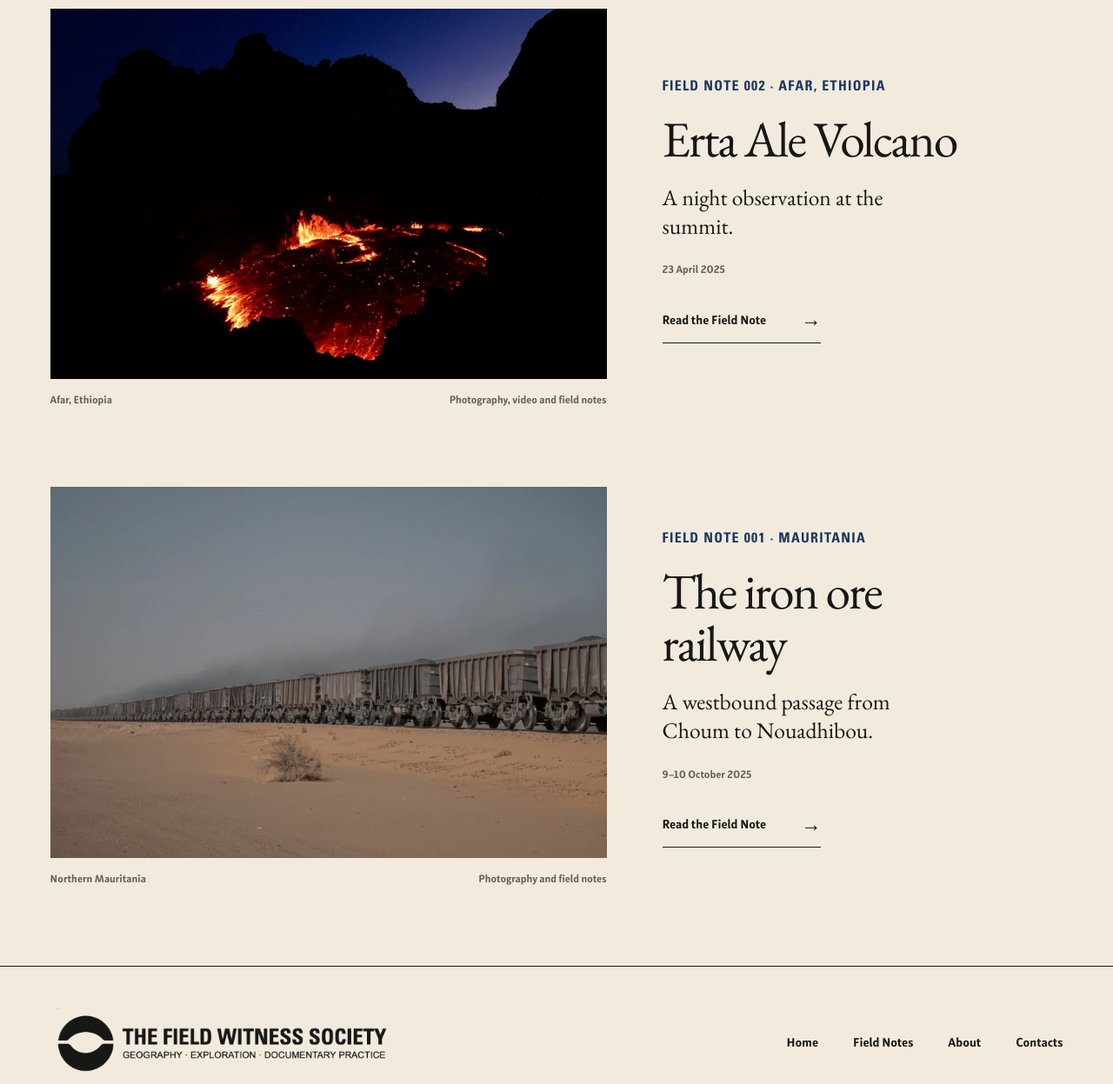
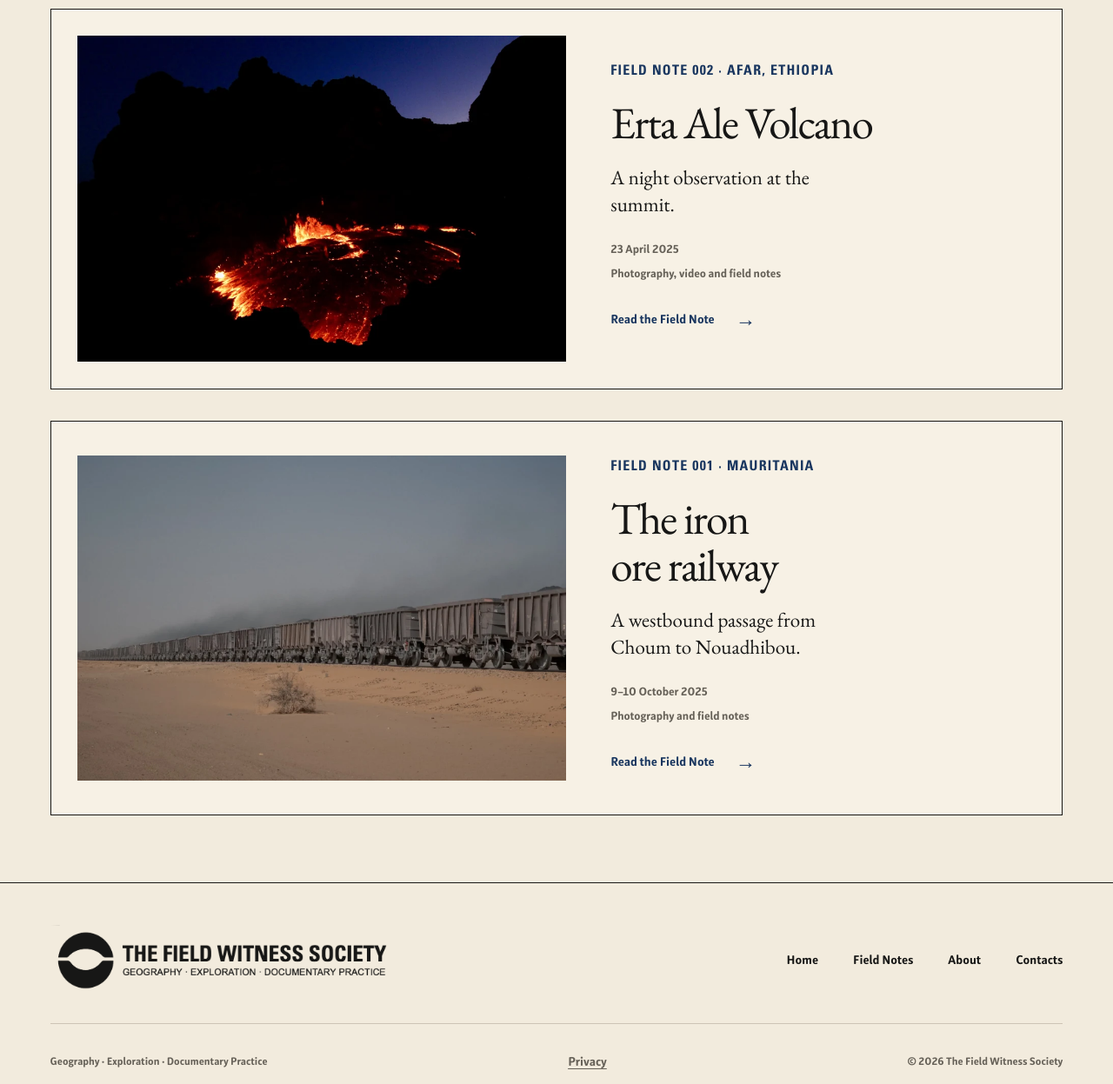
Before and after one commit to thefieldwitnesssociety/thefieldwitnesssociety.github.io, a website: page field-notes/index.html in a window 1280 px wide. Shown: the part 340-1587 px from the top of the page at 87% size. Drawn offline with Linux system fonts and the light colour scheme.

Commit message:
Present Field Notes as bordered clickable postcards without internal dividers

```diff
--- a/assets/site.css
+++ b/assets/site.css
@@ -55,19 +55,21 @@ button{cursor:pointer}
 .notes-heading{display:flex;align-items:end;justify-content:space-between;gap:50px;padding-bottom:44px}
 .notes-heading h1{font-size:clamp(5rem,10vw,10rem)}
 .notes-heading .standfirst{max-width:20ch;margin-bottom:9px;font-size:1.5rem}
-.feature{display:grid;grid-template-columns:minmax(0,1.25fr) minmax(0,.9fr);gap:clamp(32px,5vw,80px);align-items:center;margin-bottom:clamp(64px,7vw,100px)}
-.feature-photo{grid-row:1;min-width:0}
-.feature-photo>a{display:block}
-.feature-photo img{width:100%}
-.feature-photo figcaption{display:flex;justify-content:space-between;gap:16px;margin-top:15px;font:700 .75rem/1.6 var(--sans);color:var(--muted)}
-.feature-copy{grid-column:2;grid-row:1;min-width:0}
-.feature .eyebrow{font-family:var(--brand);font-size:1rem;color:var(--blue);margin-bottom:20px}
-.feature h2{font:400 clamp(2.75rem,4.5vw,4.8rem)/1.03 var(--serif);letter-spacing:-.035em;max-width:13ch}
-.feature h2 a{text-decoration:none}
-.feature h2 a:hover{text-decoration:underline;text-decoration-thickness:1px}
-.feature-deck{font:400 clamp(1.5rem,2vw,2rem)/1.3 var(--serif);max-width:25ch;margin-top:22px}
-.feature-meta{font:700 .75rem/1.6 var(--sans);color:var(--muted);margin-top:24px}
-.feature .text-link{max-width:100%;margin-top:22px}
+/* Each publication is one complete, clickable postcard. */
+.field-notes-list{display:grid;gap:36px;padding-bottom:clamp(56px,6vw,90px)}
+.field-note-card{min-width:0}
+.postcard{display:grid;grid-template-columns:minmax(0,1.15fr) minmax(0,1fr);align-items:center;gap:clamp(28px,4vw,64px);padding:clamp(20px,2.4vw,38px);border:1px solid var(--ink);text-decoration:none;color:var(--ink);background:#f7f1e5;transition:border-color .2s var(--ease),background-color .2s var(--ease)}
+.postcard:hover{color:var(--ink);border-color:var(--blue);background:#faf5eb}
+.postcard:focus-visible{outline:3px solid var(--blue);outline-offset:5px}
+.postcard-photo{min-width:0}
+.postcard-photo img{width:100%;height:auto}
+.postcard-copy{min-width:0;padding-block:8px}
+.postcard .eyebrow{font-family:var(--brand);font-size:1rem;color:var(--blue);margin-bottom:22px}
+.postcard h2{font:400 clamp(2.5rem,4vw,4.4rem)/1.04 var(--serif);letter-spacing:-.035em;max-width:14ch;text-wrap:balance}
+.postcard-deck{font:400 clamp(1.4rem,1.8vw,1.8rem)/1.35 var(--serif);max-width:27ch;margin-top:22px}
+.postcard-meta{display:grid;gap:7px;font:700 .8125rem/1.6 var(--sans);color:var(--muted);margin-top:26px}
+.postcard-open{display:inline-flex;align-items:center;gap:24px;min-height:44px;margin-top:20px;font:700 .875rem/1.5 var(--sans);color:var(--blue)}
+.postcard:hover .arrow{transform:translateX(5px)}
 /* Institutional information on a single reading column. */
 .article-shell{max-width:1360px}
 .about-heading{padding-bottom:clamp(48px,6vw,80px)}
@@ -187,7 +189,7 @@ button{cursor:pointer}
  .hero-type{padding-top:45px}.hero-type h1{font-size:clamp(3.5rem,9.6vw,5.4rem)}
  .home-copy{padding-block:60px}.home-intro{max-width:37rem}.home-intro p{font-size:2rem;max-width:35ch}.home-intro .text-link{margin-top:24px}
  .notes-heading{display:block;padding-bottom:30px}.notes-heading h1{font-size:6rem}.notes-heading .standfirst{margin-top:16px;max-width:none;font-size:1.5rem}
- .feature{grid-template-columns:1fr;gap:0}.feature-copy{grid-column:1;grid-row:2;margin-top:25px;padding-top:24px;border-top:1px solid var(--ink)}.feature h2{font-size:3.8rem}.feature-deck{font-size:1.7rem}
+ .postcard{grid-template-columns:1fr;gap:28px;padding:28px}.postcard-copy{padding:0}.postcard h2{font-size:3.8rem;max-width:none}.postcard-deck{font-size:1.7rem;max-width:35ch}
  .about-heading{padding-bottom:60px}.about-title h1{font-size:3.1rem}.about-title .standfirst{font-size:1.4rem;margin-top:25px}.about-title .eyebrow{font-size:.875rem}
  .about-section{grid-template-columns:1fr;gap:25px;padding-block:30px 42px}.about-section .prose{max-width:none}.mission{font-size:2.7rem}.principle-list{gap:30px 36px}
  .contacts-heading{display:block;padding-bottom:28px}.contacts-heading .standfirst{font-size:1.5rem;margin-top:18px;max-width:38ch}
@@ -208,8 +210,7 @@ button{cursor:pointer}
  .hero-type{justify-content:flex-start;align-items:flex-end;padding-block:24px}.hero-type h1{font-size:clamp(3rem,12.1vw,4.6rem);max-width:11ch;line-height:1.03}
  .home-copy{padding-block:48px 52px}.home-intro p{font-size:1.85rem;line-height:1.28;letter-spacing:-.015em}.home-intro .text-link{margin-top:23px}
  .page-heading{padding-block:35px 30px}.page-heading h1{font-size:3.6rem}.notes-heading h1{font-size:clamp(3.6rem,14vw,5.5rem)}.notes-heading .standfirst{font-size:1.4rem;margin-top:12px}
- .feature{margin-bottom:55px}.feature-photo figcaption{font-size:.75rem;display:block}.feature-photo figcaption span{display:block}.feature-photo figcaption span+span{margin-top:3px}.feature-copy{display:flex;flex-direction:column;gap:0;margin-top:22px;padding-top:23px}
- .feature .eyebrow{font-size:.9375rem;margin-bottom:15px}.feature h2{font-size:clamp(3.1rem,11vw,4.5rem);line-height:1.05;max-width:14ch}.feature-deck{font-size:1.55rem;margin-top:18px;max-width:28ch}.feature-meta{font-size:.75rem;margin-top:20px}.feature .text-link{margin-top:20px}
+ .field-notes-list{gap:28px;padding-bottom:52px}.postcard{padding:18px;gap:24px}.postcard .eyebrow{font-size:.9375rem;margin-bottom:16px}.postcard h2{font-size:clamp(2.55rem,10vw,3.6rem);max-width:15ch}.postcard-deck{font-size:1.45rem;margin-top:18px}.postcard-meta{margin-top:22px}.postcard-open{margin-top:16px}
  .about-heading{padding-bottom:48px}.about-title h1{font-size:clamp(2.6rem,10.2vw,4rem);max-width:16ch;line-height:1.08}.about-title .eyebrow{margin-bottom:20px}.about-title .standfirst{font-size:1.5rem;max-width:30ch;margin-top:23px}
  .about-section{gap:22px;padding-block:28px 38px}.article-shell .prose{font-size:1.35rem;line-height:1.5}.mission{font-size:clamp(1.9rem,7.4vw,2.5rem);line-height:1.17;margin-bottom:25px}.principle-list{grid-template-columns:1fr;gap:25px}.principle-list h3{font-size:1.85rem}.principle-list p{font-size:1.3rem}.practice-list{grid-template-columns:1fr;font-size:.875rem}#practice{padding-bottom:55px}
  .contacts-heading .standfirst{font-size:1.45rem}.contact-address a{font-size:.875rem}.form-guidance,.form-note,.email-fallback{font-size:1.125rem}.form-field input,.form-field textarea{font-size:1.25rem;min-height:56px}
--- a/field-notes/index.html
+++ b/field-notes/index.html
@@ -5,32 +5,38 @@
 <title>Field Notes · The Field Witness Society</title><meta name="description" content="Photography and writing from the field. Explore the publications of The Field Witness Society.">
 <link rel="canonical" href="https://fieldwitnesssociety.com/field-notes/"><meta name="theme-color" content="#f2ebdd">
 <link rel="icon" href="/favicon.ico" sizes="any"><link rel="icon" href="/assets/brand/crater-section.svg" type="image/svg+xml">
-<link rel="stylesheet" href="/assets/site.css?v=cef92d393091"><link rel="preload" href="/assets/fonts/eb-garamond.woff2" as="font" type="font/woff2" crossorigin>
+<link rel="stylesheet" href="/assets/site.css?v=4e85479e7b11"><link rel="preload" href="/assets/fonts/eb-garamond.woff2" as="font" type="font/woff2" crossorigin>
 <link rel="preload" href="/assets/fonts/univers-67.woff2" as="font" type="font/woff2" crossorigin>
 <link rel="preload" href="/assets/fonts/submariner-r24.woff2" as="font" type="font/woff2" crossorigin>
 <script src="/assets/legacy-navigation.js?v=b0a47252e0ae" defer></script><script src="/assets/site-navigation.js?v=73d27dae3629" defer></script>
 </head><body class="page-notes"><a class="skip-link" href="#main">Skip to content</a><header class="site-header"><div class="shell masthead"><a class="brand-lockup header-brand" href="/" aria-label="The Field Witness Society home"><img class="header-logo" src="/assets/brand/fws-horizontal-lockup.png" width="2048" height="423" alt="The Field Witness Society — Geography · Exploration · Documentary Practice"></a><button class="menu-toggle" aria-label="Open navigation" aria-controls="main-navigation" aria-expanded="false" hidden><span aria-hidden="true"></span><span aria-hidden="true"></span></button><nav id="main-navigation" class="main-nav" aria-label="Main navigation"><a href="/">Home</a><a href="/field-notes/" aria-current="page">Field Notes</a><a href="/about/">About</a><a href="/contacts/">Contacts</a></nav></div></header><main id="main" class="shell">
-    <header class="page-heading notes-heading"><h1>Field Notes</h1><p class="standfirst">Photography and writing from the field.</p></header>
-    <article class="feature" aria-labelledby="feature-002-title">
-      <div class="feature-copy"><p class="eyebrow">Field Note 002 · Afar, Ethiopia</p>
-      <h2 id="feature-002-title"><a href="/field-notes/erta-ale/">Erta Ale Volcano</a></h2>
-      <p class="feature-deck">A night observation at the summit.</p>
-      <p class="feature-meta">23 April 2025</p>
-      <a class="text-link" href="/field-notes/erta-ale/">Read the Field Note<span class="arrow" aria-hidden="true">→</span></a></div>
-      <figure class="feature-photo"><a href="/field-notes/erta-ale/" aria-label="Read Erta Ale Volcano">
-      <img src="/assets/field-note-002/figure-01-1600.webp" srcset="/assets/field-note-002/figure-01-960.webp 960w, /assets/field-note-002/figure-01-1600.webp 1600w, /assets/field-note-002/figure-01.jpg 2048w" sizes="(max-width:640px) calc(100vw - 40px), (max-width:860px) 91vw, (min-width:1875px) 924px, 50vw" width="2048" height="1365" alt="Active lava illuminating the summit crater of Erta Ale after dark." fetchpriority="high"></a>
-      <figcaption><span>Afar, Ethiopia</span><span>Photography, video and field notes</span></figcaption></figure>
-    </article>
-    <article class="feature" aria-labelledby="feature-title">
-      <div class="feature-copy"><p class="eyebrow">Field Note 001 · Mauritania</p>
-      <h2 id="feature-title"><a href="/field-notes/the-iron-ore-railway/">The iron ore railway</a></h2>
-      <p class="feature-deck">A westbound passage from Choum to Nouadhibou.</p>
-      <p class="feature-meta">9–10 October 2025</p>
-      <a class="text-link" href="/field-notes/the-iron-ore-railway/">Read the Field Note<span class="arrow" aria-hidden="true">→</span></a></div>
-      <figure class="feature-photo"><a href="/field-notes/the-iron-ore-railway/" aria-label="Read The iron ore railway">
-      <img src="/assets/field-note-001/figure-01-1600.webp" srcset="/assets/field-note-001/figure-01-960.webp 960w, /assets/field-note-001/figure-01-1600.webp 1600w, /assets/field-note-001/figure-01.jpg 2048w" sizes="(max-width:640px) calc(100vw - 40px), (max-width:860px) 91vw, (min-width:1875px) 924px, 50vw" width="2048" height="1365" alt="Iron-ore wagons extending across the desert in northern Mauritania." loading="lazy" decoding="async"></a>
-      <figcaption><span>Northern Mauritania</span><span>Photography and field notes</span></figcaption></figure>
-    </article>
-    </main><footer class="site-footer"><div class="shell"><div class="footer-top"><a class="brand-lockup footer-brand" href="/" aria-label="The Field Witness Society home"><img src="/assets/brand/fws-horizontal-lockup.png" width="2048" height="423" alt="The Field Witness Society — Geography · Exploration · Documentary Practice"></a>
+      <header class="page-heading notes-heading"><h1>Field Notes</h1><p class="standfirst">Photography and writing from the field.</p></header>
+      <div class="field-notes-list"><article class="field-note-card" aria-labelledby="note-002-title">
+          <a class="postcard" href="/field-notes/erta-ale/" aria-labelledby="note-002-title" aria-describedby="note-002-deck">
+            <figure class="postcard-photo">
+              <img src="/assets/field-note-002/figure-01-960.webp" srcset="/assets/field-note-002/figure-01-960.webp 960w, /assets/field-note-002/figure-01-1600.webp 1600w" sizes="(max-width:640px) calc(100vw - 78px), (max-width:860px) calc(91vw - 58px), (min-width:1875px) 830px, 45vw" width="2048" height="1365" alt="Active lava illuminating the summit crater of Erta Ale after dark." fetchpriority="high">
+            </figure>
+            <div class="postcard-copy">
+              <p class="eyebrow">Field Note 002 · Afar, Ethiopia</p>
+              <h2 id="note-002-title">Erta Ale Volcano</h2>
+              <p class="postcard-deck" id="note-002-deck">A night observation at the summit.</p>
+              <p class="postcard-meta"><span>23 April 2025</span><span>Photography, video and field notes</span></p>
+              <span class="postcard-open">Read the Field Note <span class="arrow" aria-hidden="true">→</span></span>
+            </div>
+          </a>
+        </article><article class="field-note-card" aria-labelledby="note-001-title">
+          <a class="postcard" href="/field-notes/the-iron-ore-railway/" aria-labelledby="note-001-title" aria-describedby="note-001-deck">
+            <figure class="postcard-photo">
+              <img src="/assets/field-note-001/figure-01-960.webp" srcset="/assets/field-note-001/figure-01-960.webp 960w, /assets/field-note-001/figure-01-1600.webp 1600w" sizes="(max-width:640px) calc(100vw - 78px), (max-width:860px) calc(91vw - 58px), (min-width:1875px) 830px, 45vw" width="2048" height="1365" alt="Iron-ore wagons extending across the desert in northern Mauritania." loading="lazy" decoding="async">
+            </figure>
+            <div class="postcard-copy">
+              <p class="eyebrow">Field Note 001 · Mauritania</p>
+              <h2 id="note-001-title">The iron ore railway</h2>
+              <p class="postcard-deck" id="note-001-deck">A westbound passage from Choum to Nouadhibou.</p>
+              <p class="postcard-meta"><span>9–10 October 2025</span><span>Photography and field notes</span></p>
+              <span class="postcard-open">Read the Field Note <span class="arrow" aria-hidden="true">→</span></span>
+            </div>
+          </a>
+        </article></div></main><footer class="site-footer"><div class="shell"><div class="footer-top"><a class="brand-lockup footer-brand" href="/" aria-label="The Field Witness Society home"><img src="/assets/brand/fws-horizontal-lockup.png" width="2048" height="423" alt="The Field Witness Society — Geography · Exploration · Documentary Practice"></a>
     <nav class="footer-links" aria-label="Footer navigation"><a href="/">Home</a><a href="/field-notes/">Field Notes</a><a href="/about/">About</a><a href="/contacts/">Contacts</a></nav></div>
     <div class="footer-bottom"><p>Geography · Exploration · Documentary Practice</p><a class="footer-privacy" href="/privacy/">Privacy</a><p>© 2026 The Field Witness Society</p></div></div></footer></body></html>
```
Also changed, not shown: 404.html (+1 -1 lines), about/index.html (+1 -1 lines), contact/thank-you/index.html (+1 -1 lines), contacts/index.html (+1 -1 lines), field-notes/erta-ale/index.html (+1 -1 lines), field-notes/the-iron-ore-railway/index.html (+1 -1 lines), index.html (+1 -1 lines), privacy/index.html (+1 -1 lines), README.md, 1 other file.
